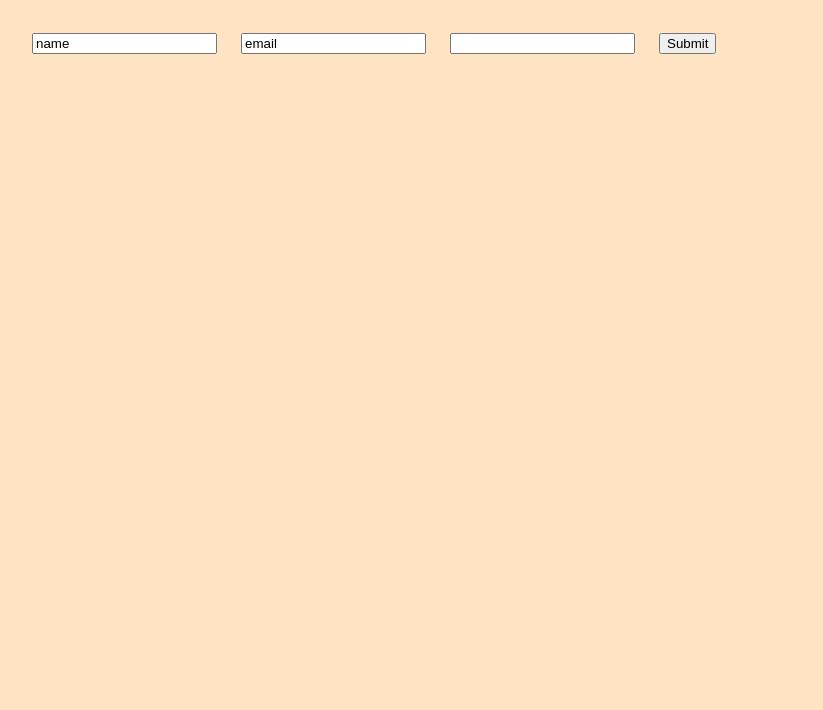
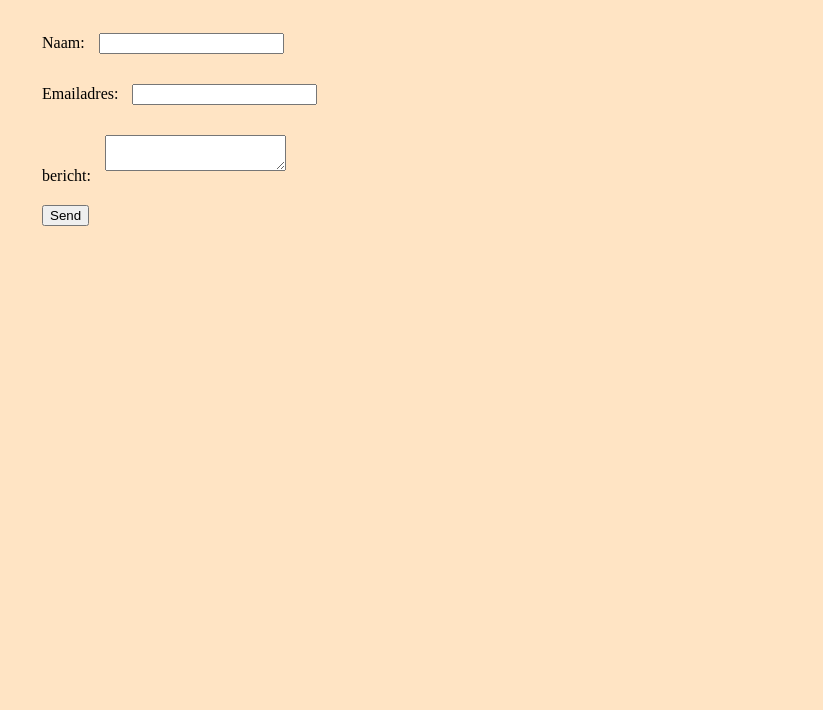
Before and after one commit to LauraFraipont/Winc-Academy, a plain HTML site: page opdracht6/contact.html in a window 1280 px wide. Shown: the part 90-800 px from the top of the page, without its empty margins (8-831 px from the left). Drawn offline with Linux system fonts and the light colour scheme.

Commit message:
Add files via upload

```diff
--- a/opdracht6/contact.html
+++ b/opdracht6/contact.html
@@ -1,10 +1,7 @@
 <!DOCTYPE html>
 <html>
 
-<form name="contact" method="POST" data-netlify="true">
 <link rel="stylesheet" type="text/css" href="styles.css">
-
-    <title>contact</title>
 
 <nav>
     <a href="index.html">
@@ -15,12 +12,22 @@
 </nav>
 
 
-    <form>
+<form name="contact" method="POST" data-netlify="true">
 
-        <input type="text" value="name" />
-        <input type="email" value="email" />
-        <input type="textarea" rows="10" cols="20" />
-        <input type="submit" />
+    <p>
+        <label>Naam: <input type="text" name="name" /></label>
+    </p>
+    <p>
+        <label>Emailadres: <input type="email" name="email" /></label>
+    </p>
+
+
+    <p>
+        <label>bericht: <textarea name="message"></textarea></label>
+    </p>
+    <p>
+        <button type="submit">Send</button>
+    </p>
 
 </form>
 
```
Lines whose indentation alone changed are shown as unchanged.
